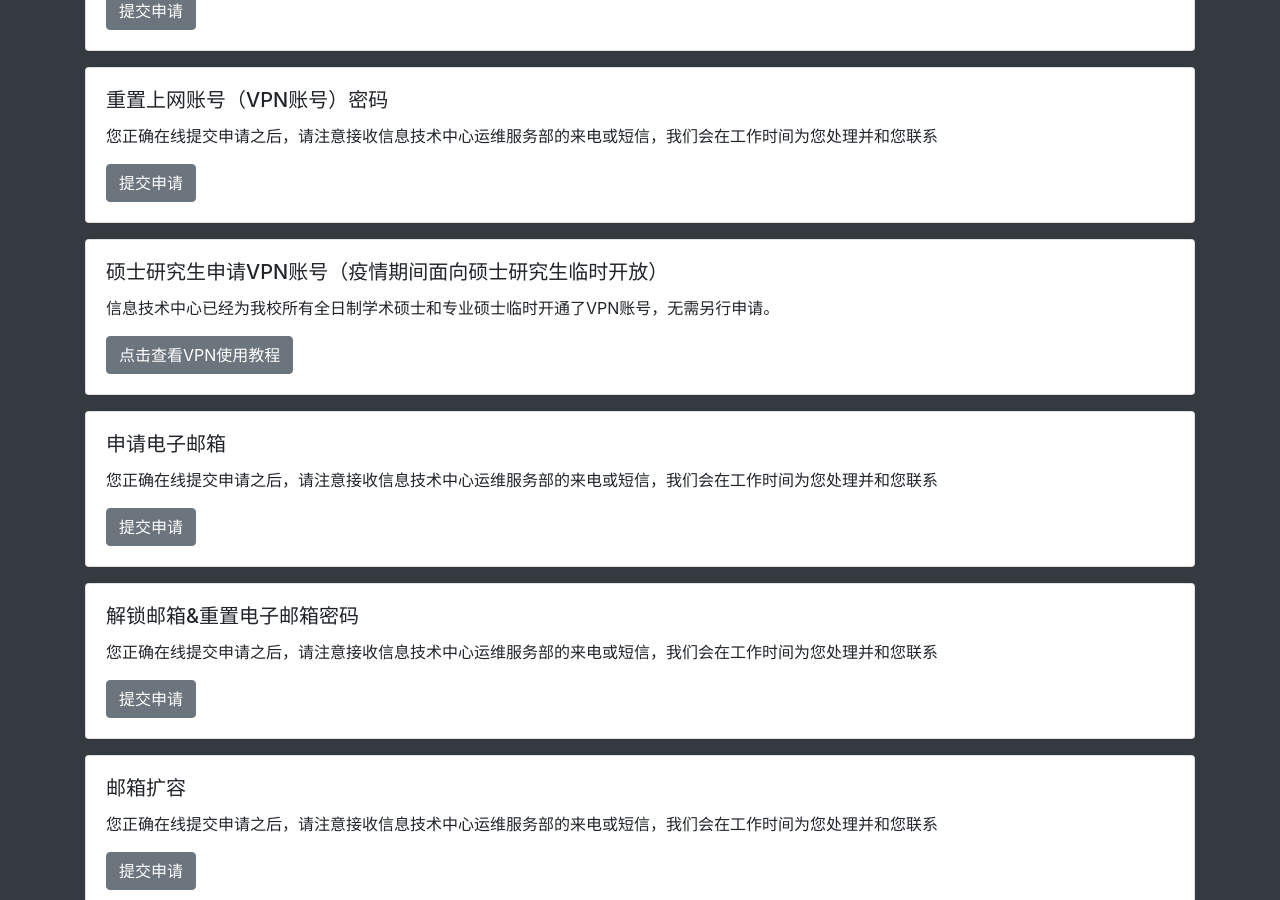
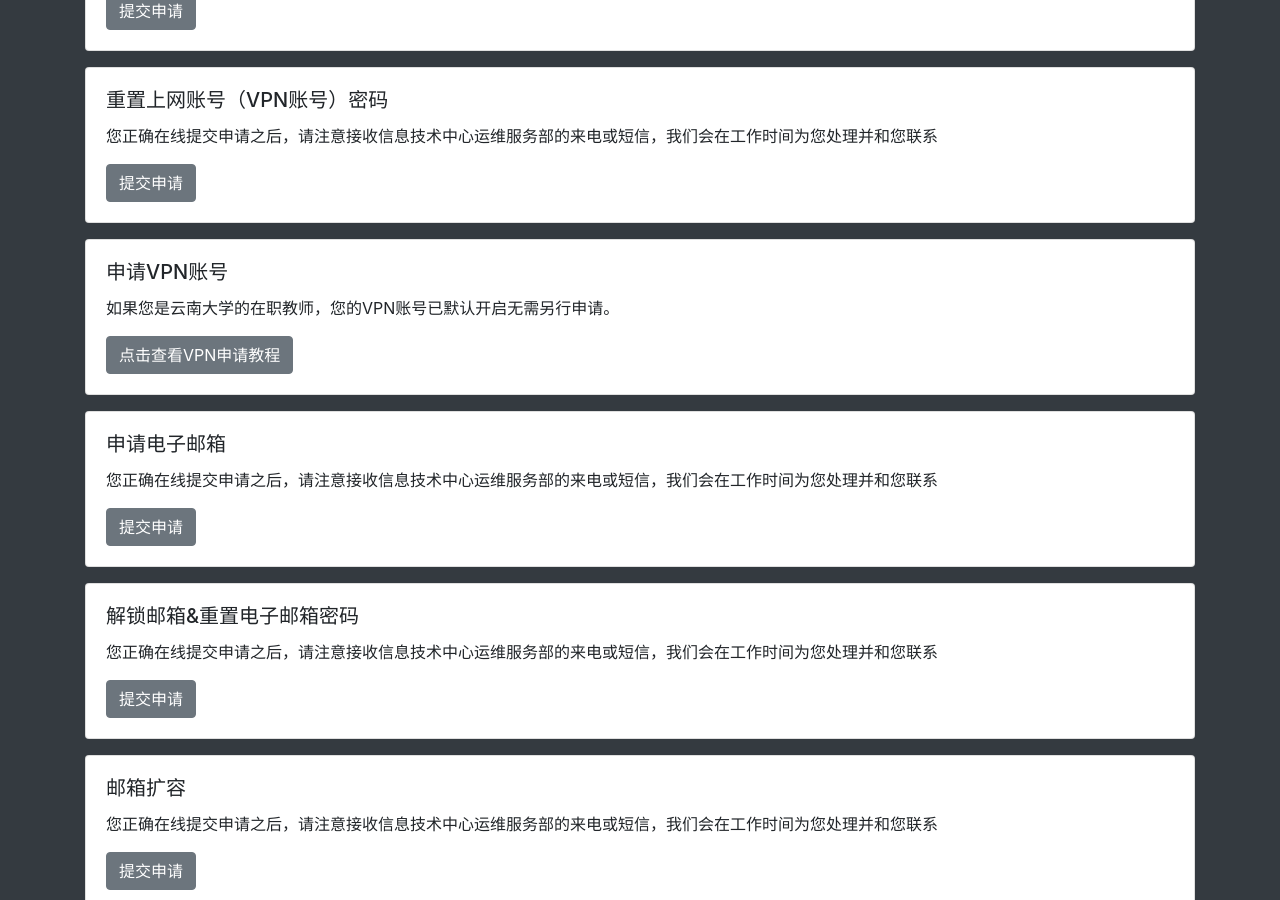
Before and after one commit to YNUOMS/ynuoms.github.io, a Jekyll site: the page built from index.html, in a window 1280 px wide and 900 px high, scrolled down 1046 px. Built offline with Jekyll 4.4.1, drawn with Linux system fonts in a browser that asks for light colours; nearby versions of some CDN libraries; comment, search, counter and statistics services are not loaded.

Commit message:
Update services.yml
修改vpn申请入口链接为信息技术中心vpn申请教程链接

```diff
--- a/_data/services.yml
+++ b/_data/services.yml
@@ -23,10 +23,10 @@
   url: https://jiandaoyun.com/f/5b0cbe28e7d0143a005810a4
   label: 提交申请
 
-- name: 硕士研究生申请VPN账号（疫情期间面向硕士研究生临时开放）
-  description: 信息技术中心已经为我校所有全日制学术硕士和专业硕士临时开通了VPN账号，无需另行申请。
-  url: http://65031141.ynu.edu.cn/%E4%BD%BF%E7%94%A8%E6%95%99%E7%A8%8B/2019/09/03/%E4%BA%91%E5%8D%97%E5%A4%A7%E5%AD%A6VPN%E4%BD%BF%E7%94%A8%E6%95%99%E7%A8%8B.html
-  label: 点击查看VPN使用教程
+- name: 申请VPN账号
+  description: 如果您是云南大学的在职教师，您的VPN账号已默认开启无需另行申请。
+  url: http://65031141.ynu.edu.cn/info/1012/1072.htm
+  label: 点击查看VPN申请教程
 
 - name: 申请电子邮箱
   description: 您正确在线提交申请之后，请注意接收信息技术中心运维服务部的来电或短信，我们会在工作时间为您处理并和您联系
```
